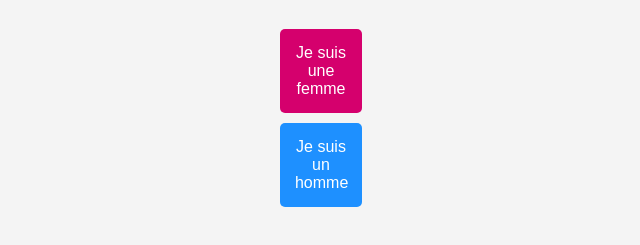
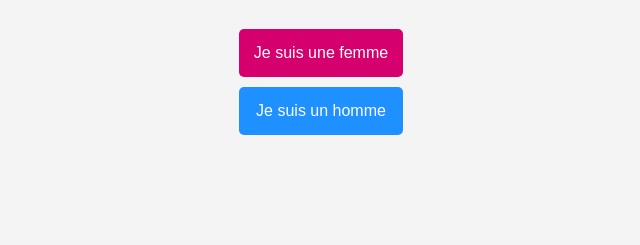
Before and after one commit to KCOACHING02/calculprogrammemdm, a plain HTML site: page index.html in a window 1280 px wide. Shown: the part 251-496 px from the top of the page, without its empty margins (319-959 px from the left). Drawn offline with Linux system fonts and the light colour scheme.

Commit message:
Update index.html

```diff
--- a/index.html
+++ b/index.html
@@ -18,7 +18,7 @@
             color: #333;
         }
         .button {
-            width: 50%; /* Largeur ajustée pour les boutons "Je suis une femme" et "Je suis un homme" */
+            width: 100%; /* Largeur ajustée pour les boutons "Je suis une femme" et "Je suis un homme" */
             padding: 15px;
             margin: 10px auto; /* Centre le bouton */
             border: none;
```
